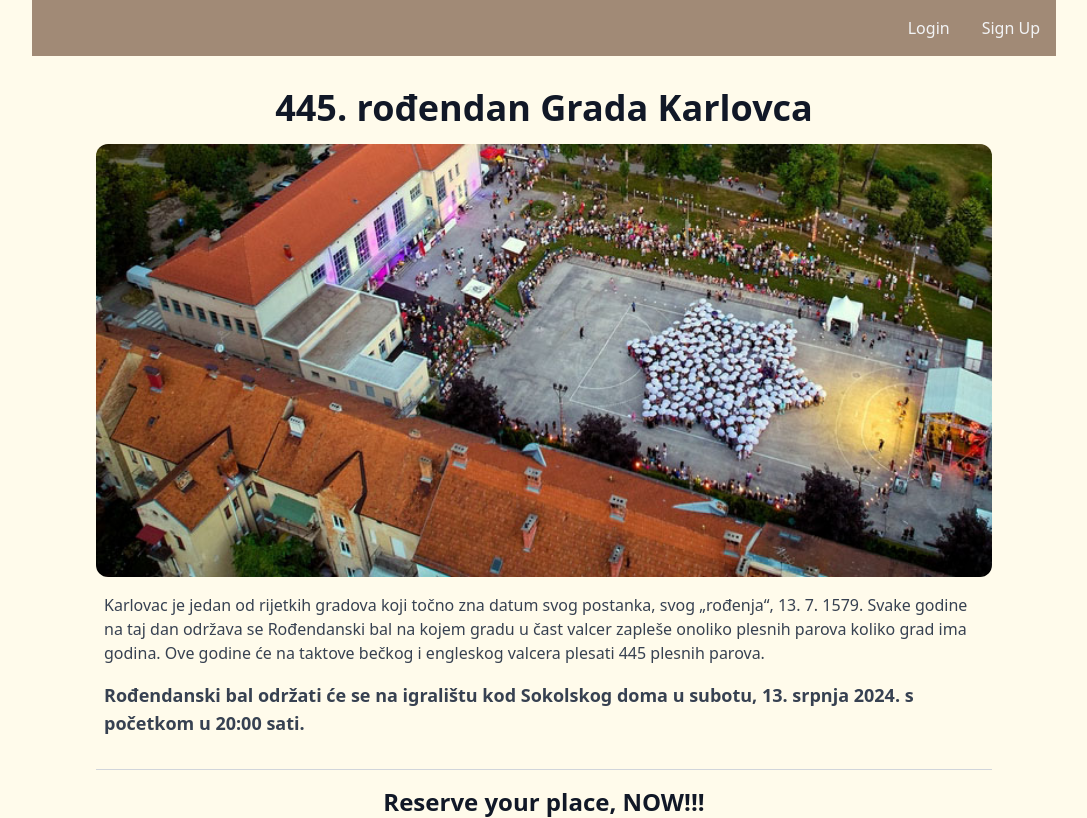
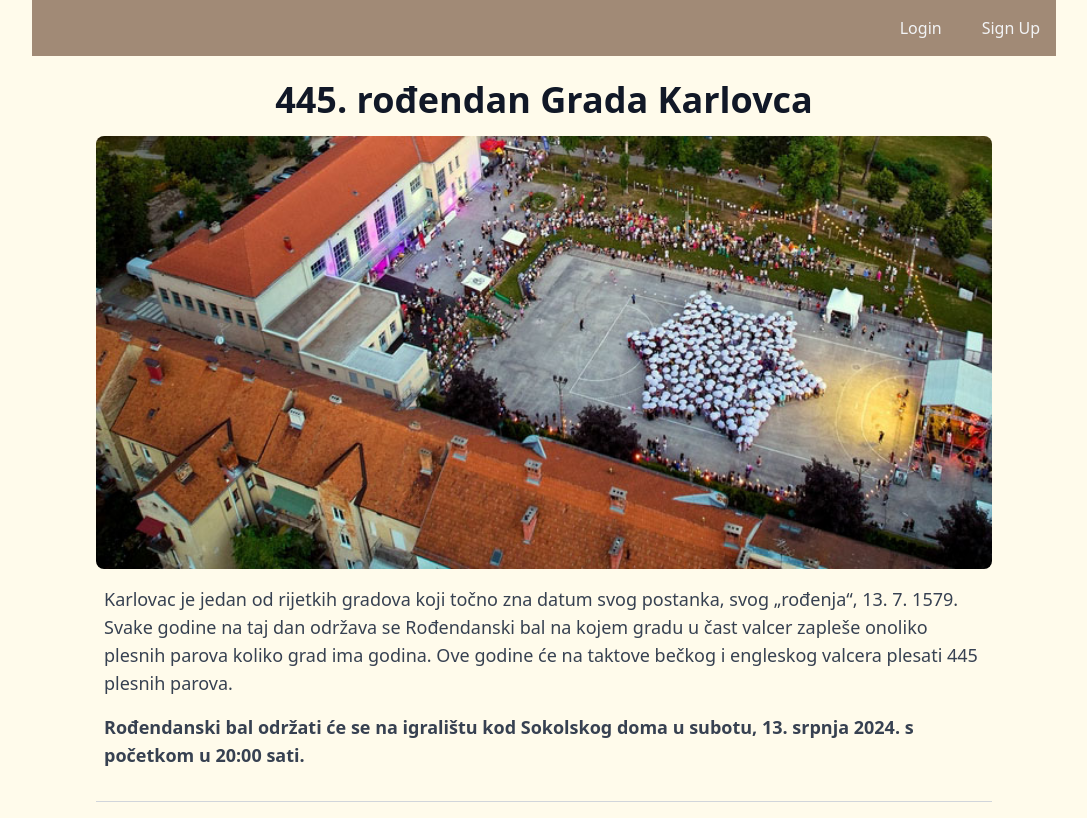
Before and after one commit to mnovosel29/spot_on, a Python web app: template app/templates/home/index.html in a window 1280 px wide. Shown: the top 818 px of the page, without its empty margins (96-1183 px from the left). Run offline with Jinja, Linux system fonts and the light colour scheme; the template is opened without the code that fills it, so the values that code supplies are empty; some libraries are stand-ins or nearby versions.

Commit message:
Fixed some errors, add translations

```diff
--- a/app/static/dist/css/output.css
+++ b/app/static/dist/css/output.css
@@ -1258,6 +1258,10 @@ input:checked + .toggle-bg {
   margin-right: -0.75rem;
 }
 
+.mb-6 {
+  margin-bottom: 1.5rem;
+}
+
 .block {
   display: block;
 }
@@ -1656,6 +1660,10 @@ input:checked + .toggle-bg {
   border-radius: 0.75rem;
 }
 
+.rounded-none {
+  border-radius: 0px;
+}
+
 .rounded-b-lg {
   border-bottom-right-radius: 0.5rem;
   border-bottom-left-radius: 0.5rem;
@@ -2061,6 +2069,10 @@ input:checked + .toggle-bg {
 
 .pt-8 {
   padding-top: 2rem;
+}
+
+.pr-2 {
+  padding-right: 0.5rem;
 }
 
 .text-left {
@@ -2782,6 +2794,10 @@ input:checked + .toggle-bg {
     border-radius: 0.25rem;
   }
 
+  .md\:rounded-lg {
+    border-radius: 0.5rem;
+  }
+
   .md\:border-0 {
     border-width: 0px;
   }
--- a/app/templates/components/seat/_render_public_seats.html
+++ b/app/templates/components/seat/_render_public_seats.html
@@ -79,7 +79,7 @@
                             {% if current_user.is_authenticated %}
                                 {{ render_form(reserve_seat_form, action=url_for('home.reserve', seat_id=seat.id)) }}
                             {% else %}
-                                <p class="text-center text-red-500">{{ _('You must login to reserve seat.') }}</p>
+                                <p class="text-center text-red-500 mb-6">{{ _('You must login to reserve seat.') }}</p>
                             {% endif %}
                         {% elif current_user.id == seat.reservation.user_id %}
                             <div class="px-4 py-3">
--- a/app/templates/home/index.html
+++ b/app/templates/home/index.html
@@ -63,7 +63,7 @@
                     {% else %}
                         <li>
                             <a href="{{ url_for('security.login') }}"
-                               class="text-gray-100">{{ _('Login') }}</a>
+                               class="text-gray-100 pr-2">{{ _('Login') }}</a>
                         </li>
                         <li>
                             <a href="{{ url_for('security.register') }}"
@@ -77,13 +77,13 @@
 
     <div class="w-full mx-auto lg:max-w-4xl mt-2">
         <div class="flex flex-col w-full justify-center items-center border-b border-gray-300 lg:flex-col lg:justify-evenly mt-20">
-            <h1 class="text-4xl font-bold text-gray-900 text-balance mt-2 mb-4 text-center">
+            <h1 class="text-4xl font-bold text-gray-900 text-balance mb-4 text-center">
                 445. rođendan Grada Karlovca
             </h1>
-            <img class="w-full rounded-xl"
-                 src="{{ url_for('static', filename='image.py/posts/bal.jpg') }}" alt="Hero Image">
+            <img class="w-full rounded-none md:rounded-lg"
+                 src="{{ url_for('static', filename='images/posts/bal.jpg') }}" alt="Hero Image">
             <div class="py-4 px-2">
-                <p class="text text-gray-700">
+                <p class="text-lg text-gray-700">
                     Karlovac je jedan od rijetkih gradova koji točno zna datum svog postanka, svog „rođenja“, 13. 7. 1579.  Svake godine na taj dan održava se Rođendanski bal na kojem gradu u čast valcer zapleše onoliko plesnih parova koliko grad ima godina. Ove godine će na taktove bečkog i engleskog valcera  plesati 445 plesnih parova.
                 </p>
                 <p class="text-lg font-bold text-gray-700 my-4">
```
Also changed, not shown: app/translations/hr/LC_MESSAGES/messages.po, 1 other file.
